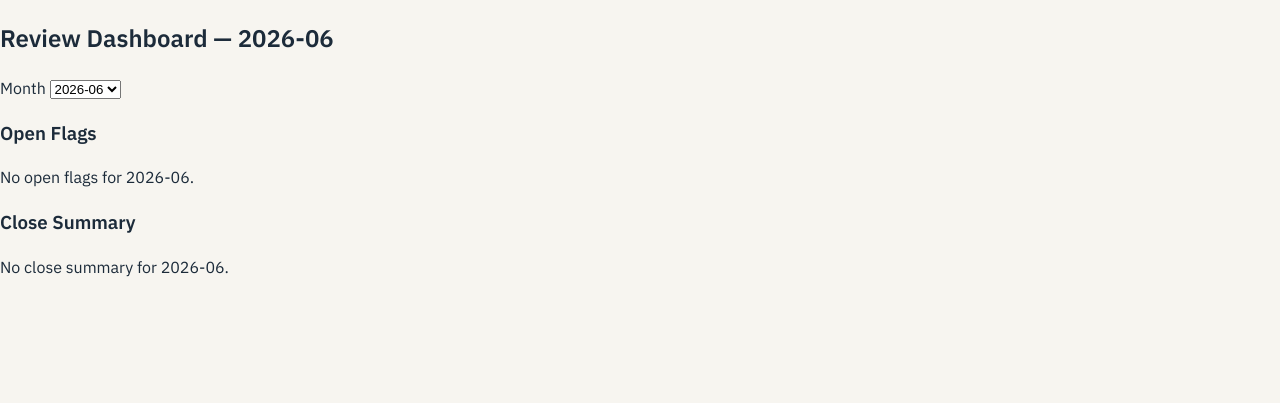
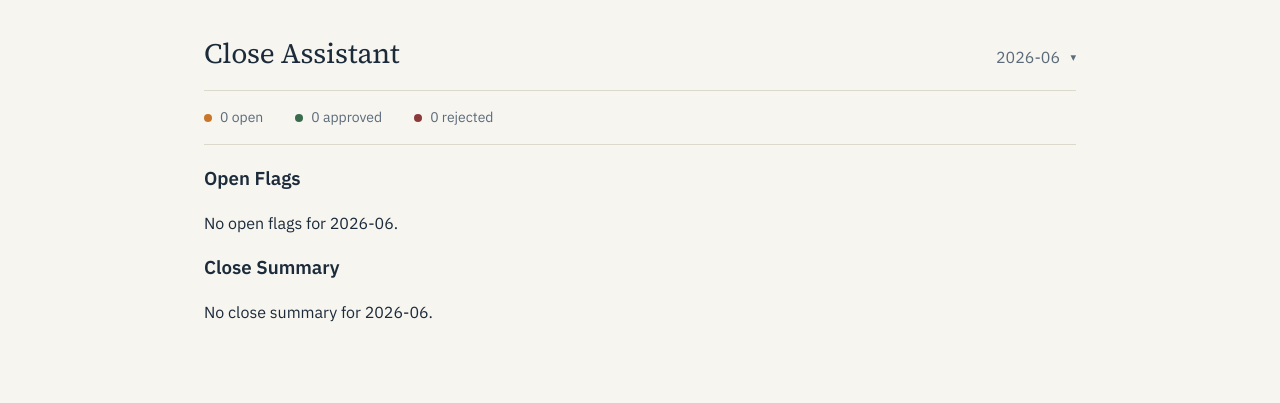
Before and after one commit to neoToad/Monthly-Close-Assistant, a Django app: page /dashboard/ in a window 1280 px wide. Shown: the top 403 px of the page. Run offline with Django 5.2, Linux system fonts and the light colour scheme; the visitor is signed in with stand-in values (Sample User, id 1); data that the repository does not hold is empty; parts of the project's set-up code (start-up, migrations or seed data) failed here and were passed over.

Commit message:
feat(ui): D2 — ledger page shell, header, and status strip
- Add single-row ledger header with serif title and plain-text month selector

- Add status strip with colored-dot counts for open/approved/rejected flags

- Update dashboard() to compute month-wide flag_counts while still listing only open flags

- Add header/status/dot styles and accessible visually-hidden utility to tokens.css

- Extend test_design_system.py with TDD tests for header and counts

- Update CHANGELOG.md, TODO.md, and CURRENT_TASK.md for D2

```diff
--- a/core/static/css/tokens.css
+++ b/core/static/css/tokens.css
@@ -50,6 +50,114 @@ body {
     -moz-osx-font-smoothing: grayscale;
 }
 
+.visually-hidden {
+    position: absolute;
+    width: 1px;
+    height: 1px;
+    padding: 0;
+    margin: -1px;
+    overflow: hidden;
+    clip: rect(0, 0, 0, 0);
+    white-space: nowrap;
+    border: 0;
+}
+
+main {
+    max-width: 920px;
+    margin: 0 auto;
+    padding: var(--space-6) var(--space-5) var(--space-8);
+}
+
+/* Header */
+.ledger-header {
+    display: flex;
+    align-items: baseline;
+    justify-content: space-between;
+    padding-bottom: var(--space-4);
+    border-bottom: 1px solid var(--color-hairline);
+}
+
+.ledger-title {
+    font-family: var(--font-display);
+    font-size: var(--text-2xl);
+    font-weight: 400;
+    letter-spacing: -0.01em;
+    margin: 0;
+    color: var(--color-ink);
+}
+
+.month-control {
+    position: relative;
+    display: inline-flex;
+    align-items: center;
+}
+
+.month-select {
+    font-family: var(--font-body);
+    font-size: var(--text-base);
+    color: var(--color-slate);
+    background: transparent;
+    border: none;
+    border-radius: 0;
+    padding-right: var(--space-4);
+    cursor: pointer;
+    appearance: none;
+    -webkit-appearance: none;
+    -moz-appearance: none;
+}
+
+.month-select:focus-visible {
+    outline: 2px solid var(--color-ink);
+    outline-offset: 3px;
+}
+
+.caret {
+    position: absolute;
+    right: 0;
+    top: 50%;
+    transform: translateY(-50%);
+    font-size: 0.7em;
+    color: var(--color-slate);
+    pointer-events: none;
+}
+
+/* Status ledger strip */
+.status-strip {
+    display: flex;
+    flex-wrap: wrap;
+    gap: var(--space-6);
+    padding: var(--space-4) 0;
+    border-bottom: 1px solid var(--color-hairline);
+    font-family: var(--font-body);
+    font-size: var(--text-sm);
+    color: var(--color-slate);
+}
+
+.status-strip span {
+    display: inline-flex;
+    align-items: center;
+    gap: var(--space-2);
+}
+
+.dot {
+    width: 8px;
+    height: 8px;
+    border-radius: 50%;
+    display: inline-block;
+}
+
+.dot.flag {
+    background: var(--color-flag);
+}
+
+.dot.confirmed {
+    background: var(--color-confirmed);
+}
+
+.dot.rejected {
+    background: var(--color-rejected);
+}
+
 /* Flat, hairline aesthetic: avoid shadows and heavy radius in base styles. */
 * {
     box-shadow: none;
--- a/core/templates/core/dashboard_content.html
+++ b/core/templates/core/dashboard_content.html
@@ -1,8 +1,10 @@
 <div id="dashboard-content">
-    <h2>Review Dashboard — {{ month }}</h2>
-
-    <label for="month-select" class="muted">Month</label>
+    <header class="ledger-header">
+        <h1 class="ledger-title">Close Assistant</h1>
+        <div class="month-control">
+            <label for="month-select" class="visually-hidden">Month</label>
             <select id="month-select" name="month"
+                    class="month-select"
                     hx-get="{% url 'core:dashboard' %}"
                     hx-target="#dashboard-content"
                     hx-push-url="true">
@@ -12,6 +14,15 @@
                     <option value="{{ month }}" selected>{{ month }}</option>
                 {% endfor %}
             </select>
+            <span class="caret" aria-hidden="true">▾</span>
+        </div>
+    </header>
+
+    <div class="status-strip" aria-label="Flag counts for {{ month }}">
+        <span><span class="dot flag" aria-hidden="true"></span>{{ flag_counts.open }} open</span>
+        <span><span class="dot confirmed" aria-hidden="true"></span>{{ flag_counts.approved }} approved</span>
+        <span><span class="dot rejected" aria-hidden="true"></span>{{ flag_counts.rejected }} rejected</span>
+    </div>
 
     <h3>Open Flags</h3>
     {% if flags %}
--- a/core/views.py
+++ b/core/views.py
@@ -93,12 +93,20 @@ def dashboard(request):
     except (ValueError, IndexError):
         return HttpResponseBadRequest("Invalid month. Use YYYY-MM.")
 
-    flags = Flag.objects.filter(
-        status=FlagStatus.OPEN
-    ).filter(
+    month_flags = Flag.objects.filter(
         Q(transaction__date__range=(first, last))
         | Q(bank_transaction__date__range=(first, last))
-    ).select_related("transaction", "bank_transaction").order_by("-created_at")
+    )
+
+    flags = month_flags.filter(status=FlagStatus.OPEN).select_related(
+        "transaction", "bank_transaction"
+    ).order_by("-created_at")
+
+    flag_counts = {
+        "open": month_flags.filter(status=FlagStatus.OPEN).count(),
+        "approved": month_flags.filter(status=FlagStatus.APPROVED).count(),
+        "rejected": month_flags.filter(status=FlagStatus.REJECTED).count(),
+    }
 
     summary = CloseSummary.objects.filter(month=month).first()
     months = _available_months()
@@ -107,6 +115,7 @@ def dashboard(request):
         "month": month,
         "months": months,
         "flags": flags,
+        "flag_counts": flag_counts,
         "summary": summary,
     }
     template = (
```
Also changed, not shown: core/tests/test_design_system.py (+57 -0 lines), docs/CURRENT_TASK.md (+7 -5 lines), docs/TODO.md (+1 -1 lines), docs/CHANGELOG.md. Lines whose indentation alone changed are shown as unchanged.
